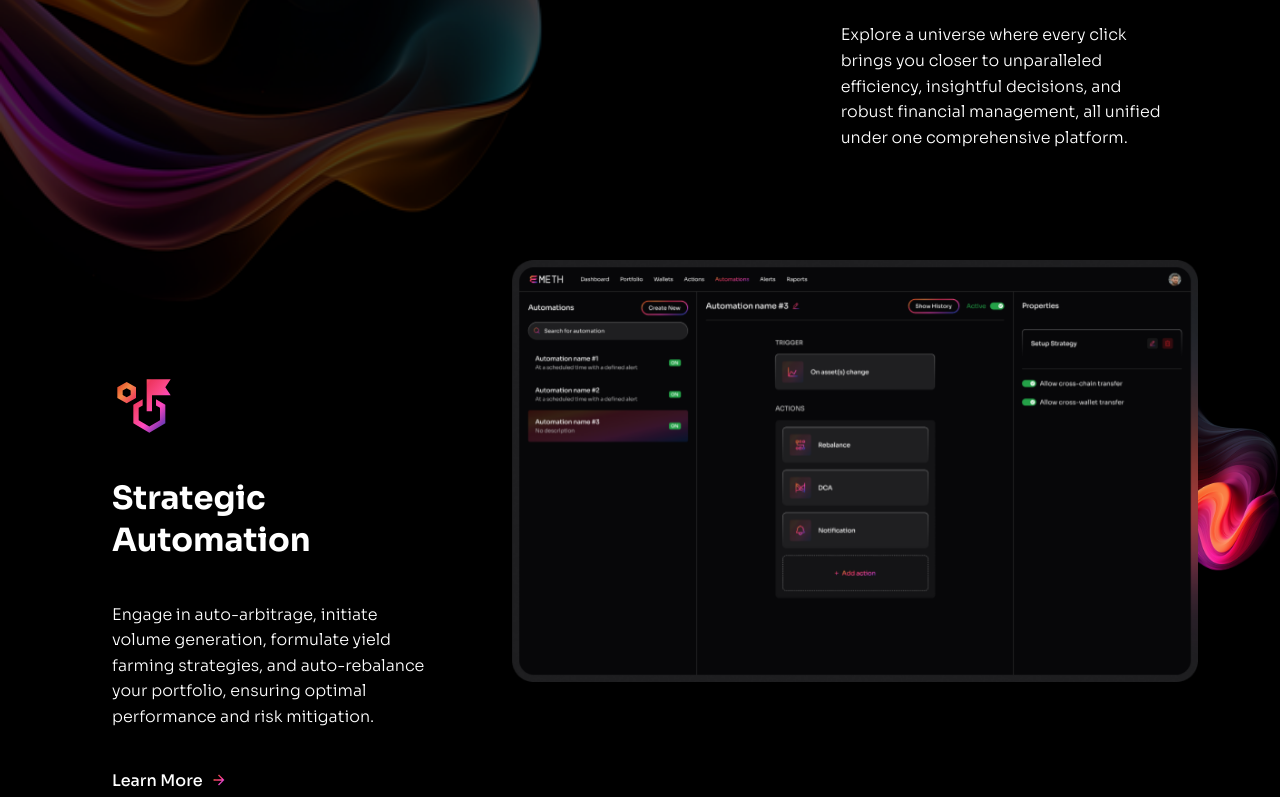
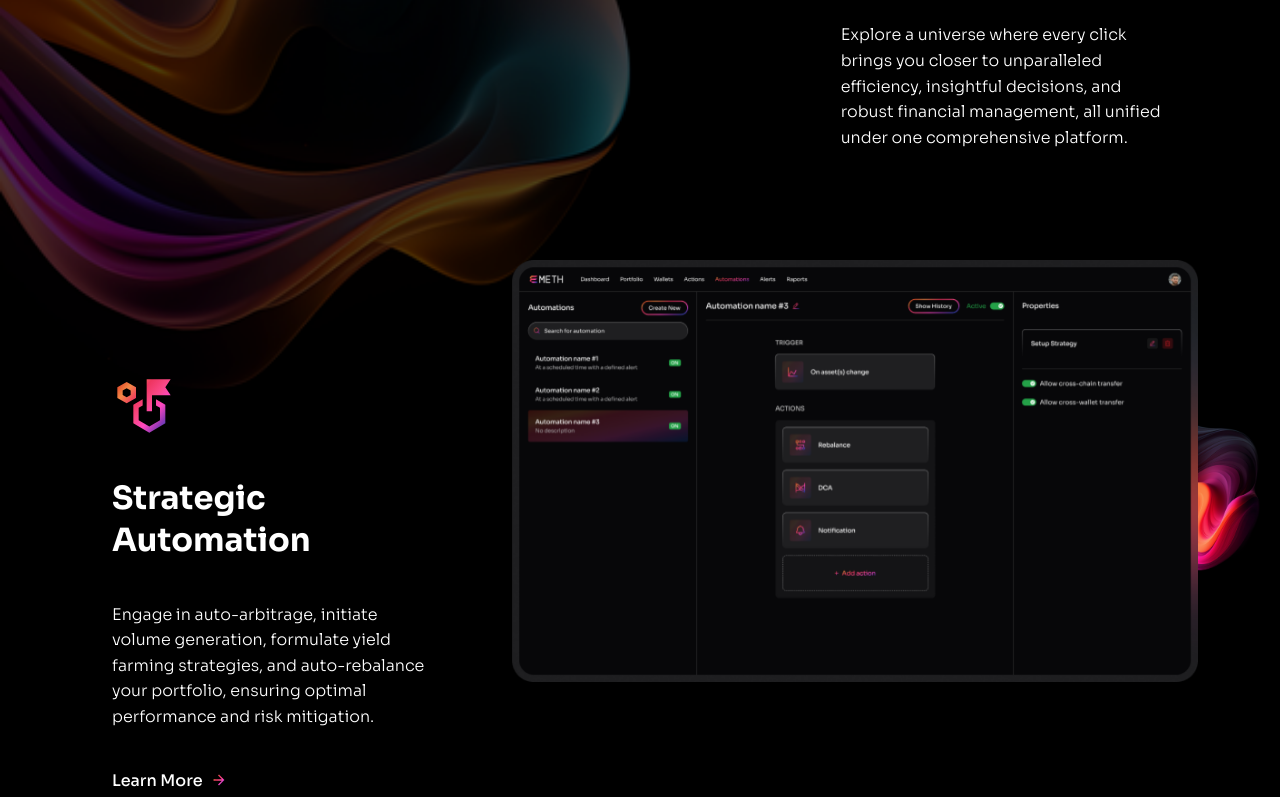
Before and after one commit to michalwdowik/e-meth, a React (Vite) app: page / in a window 1280 px wide. Shown: the part 3178-3975 px from the top of the page. Built offline with nearby package versions, Linux system fonts and the light colour scheme.

Commit message:
Fix width of a gradient

```diff
--- a/src/components/FeaturesSection/FeaturesSection.tsx
+++ b/src/components/FeaturesSection/FeaturesSection.tsx
@@ -52,22 +52,24 @@ const ImageGradient = styled.img`
     width: 60%;
     z-index: 0;
     margin-top: 90px;
-    margin-left: -160px;
+    margin-left: -180px;
     animation: ${floatAnimation} 7s ease-in-out infinite;
 
     @media (max-width: 1100px) {
         top: 159px;
         margin-top: 70px;
         width: 50%;
-        margin-left: -140px;
+        margin-left: -170px;
     }
 
     @media (max-width: 980px) {
         top: 120px;
+        margin-left: -150px;
     }
 
     @media (max-width: 860px) {
         top: 110px;
+        margin-left: -140px;
     }
 `
 
@@ -77,7 +79,7 @@ const GradientOverlay = styled.img`
     left: 0;
     z-index: 0;
     width: 50%;
-    max-width: 550px;
+    /* max-width: 550px; */
 
     @media (max-width: 767px) {
         width: 100%;
```
